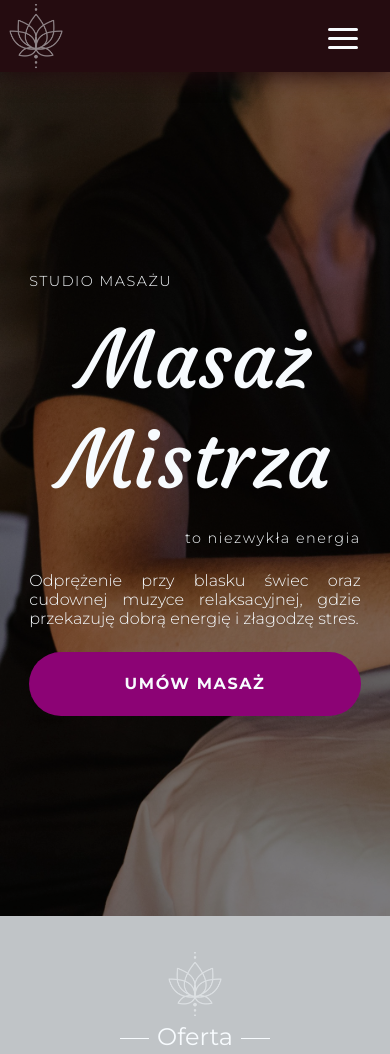
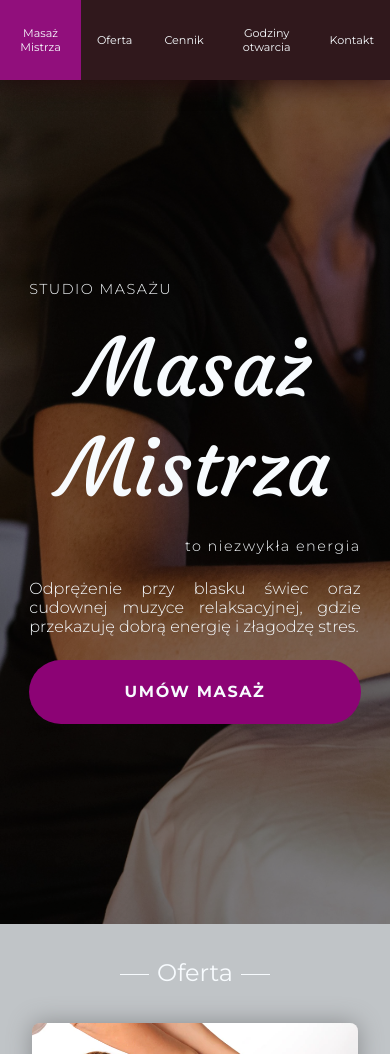
Before and after one commit to WitchDevelops/Massage-studio-masaz-mistrza, a plain HTML site: page index.html in a window 390 px wide. Shown: the top 1054 px of the page. Drawn offline with Linux system fonts and the light colour scheme.

Commit message:
REmoved full overlay, changed to topnav on mobile

```diff
--- a/index.html
+++ b/index.html
@@ -43,11 +43,11 @@
         </div>
 
         <!-- burger -->
-        <a href="#" id="toggle-btn">
+        <!-- <a href="#" id="toggle-btn">
             <span class="bar"></span>
             <span class="bar"></span>
             <span class="bar"></span>
-        </a>
+        </a> -->
 
         <!-- navigation links -->
         <div class="nav-links">
--- a/src/css/styles.css
+++ b/src/css/styles.css
@@ -130,63 +130,38 @@ nav {
 }
 
 /* burger icon styles */
-#toggle-btn {
+/* #toggle-btn {
     position: absolute;
     top: 1.75rem;
     right: 2rem;
-    display: none;
+    display: none; */
     /* hide by default */
-    flex-direction: column;
+    /* flex-direction: column;
     justify-content: space-between;
     width: 30px;
     height: 21px;
-}
+} */
 
-.bar {
+/* .bar {
     height: 3px;
     width: 100%;
     background-color: var(--off-white);
     border-radius: 10px;
-}
+} */
 
 .logo {
     height: calc(var(--nav-height) - 0.5rem);
 }
 
 @media (max-width: 700px) {
-    #toggle-btn {
-        display: flex;
-    }
+nav {
+    font-size: 0.7rem;
+    width: 100%;
+    opacity: 95%;
+}
 
     .logo {
-        /* position: fixed; */
-        left: 45vw;
-        top: 3vh;
-        opacity: 50%;
-    }
-
-    nav {
-        display: grid;
-        padding: 0;
-    }
-
-    .nav-links {
         display: none;
-    }
-
-    .nav-links ul {
-        display: grid;
-    }
-
-    .nav-links.active {
-        display: grid;
-        justify-content: center;
-        width: 100vw;
-        height: 100vh;
-    }
-
-    .nav-links.active a {
-        text-align: center;
     }
 }
 
```
